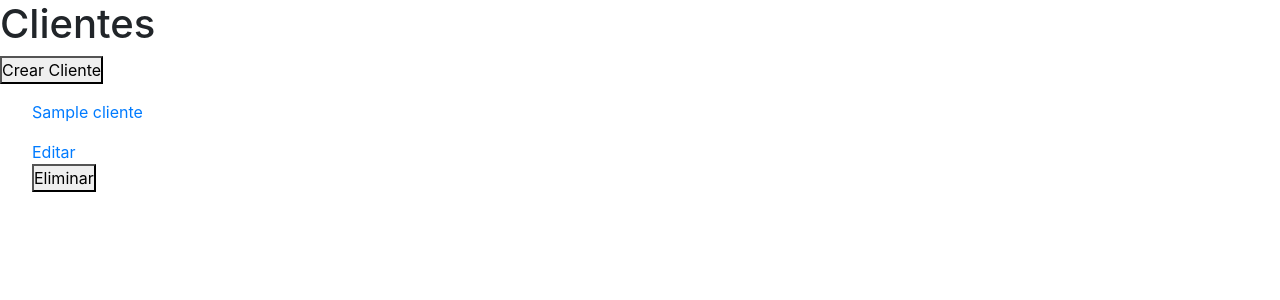
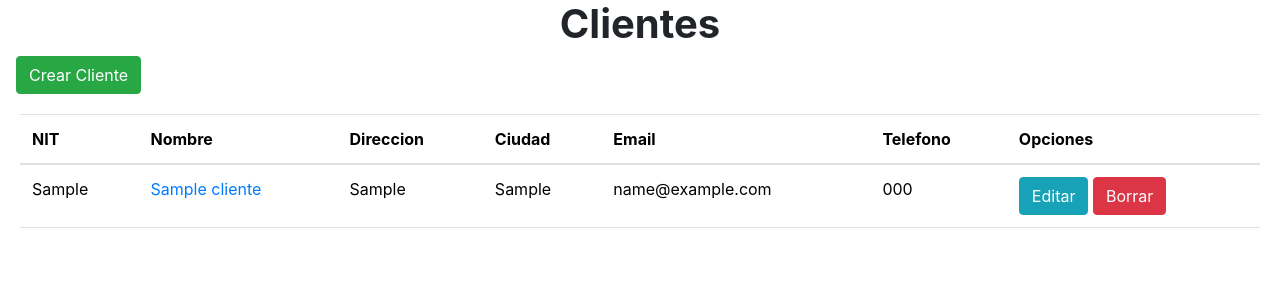
Before and after one commit to GustavoRamirez514/King-Courier, a Django app: page /clientes/ in a window 1280 px wide. Shown: the part 146-446 px from the top of the page. Run offline with Django 4.2, Linux system fonts and the light colour scheme; a user stored in the database is signed in; tables that the repository leaves empty hold one stand-in row (values such as "Sample post"); some libraries are stand-ins or nearby versions.

Commit message:
se agrega un archivo TableStyle y se modifica el index.html de clientes para que liste los clientes en forma de tabla

```diff
--- /dev/null
+++ b/frontend/static/styles/TableStyle.css
@@ -0,0 +1,11 @@
+h1{
+    font-weight:bold;
+}
+
+th{
+    font-weight: bolder;
+}
+
+.btn:hover{
+    background-color: black;
+}
--- a/frontend/templates/clientes/index.html
+++ b/frontend/templates/clientes/index.html
@@ -3,6 +3,7 @@
 
 {% block head %}
     <title>King Courier | Clientes</title>
+    <link href="{% static 'styles/TableStyle.css' %}" rel="stylesheet" />
 {% endblock head %}
 
 {% block header %}
@@ -10,23 +11,49 @@
 {% endblock header %}
 
 {% block content %}
-  <h1>Clientes</h1>
-  <button onclick="window.location.href='{% url 'create_cliente' %}'" >Crear Cliente</button>
-  <p>{{message}}</p>
-  {% for cliente in clientes %}
-    <ul>
-      <li>
-        <a href="{% url 'detalle_cliente' cliente.id %}">
-          <p>{{ cliente.nombre }}</p>
-        </a>
+<h1 class="text-center">Clientes</h1>
+  {% if message %}
+    <div class="alert alert-info" role="alert">
+      {{message}}
+    </div>
+  {% endif %}
 
-        <a href="{% url 'editar_cliente' cliente.id %}">Editar</a>
+    <div class="ml-3">
+      <a class="btn btn-success" href="{% url 'create_cliente' %}" role="button">Crear Cliente</a>
+    </div>
 
-        <form method="post" action="{% url 'eliminar_cliente' cliente.id %}">
-          {% csrf_token %}
-          <button type="submit">Eliminar</button>
-        </form>
-      </li>
-    </ul>
-  {% endfor %}
+    <div class="card-body">
+      <div class="table-responsive">
+        <table class="table">
+          <thead>
+            <tr>
+              <th>NIT</th>
+              <th>Nombre</th>
+              <th>Direccion</th>
+              <th>Ciudad</th>
+              <th>Email</th>
+              <th>Telefono</th>
+              <th>Opciones</th>
+            </tr>
+          </thead>
+          <tbody>
+            {% for cliente in clientes %}
+            <tr>
+              <td>{{cliente.identificacion}}</td>
+              <td><a href="{% url 'detalle_cliente' cliente.id %}">{{ cliente.nombre }}</a></td>
+              <td>{{cliente.direccion}}</td>
+              <td>{{cliente.ciudad}}</td>
+              <td>{{cliente.email}}</td>
+              <td>{{cliente.telefono}}</td>
+              <td>
+                <a class="btn btn-info" href="{% url 'editar_cliente' cliente.id %}" role="button">Editar</a>
+                <a class="btn btn-danger" href="{% url 'eliminar_cliente' cliente.id %}" role="button">Borrar</a>
+              </td>
+            </tr>
+            {% endfor %}
+          </tbody>
+        </table>
+      </div>
+    </div>
+
 {% endblock content %}
```
